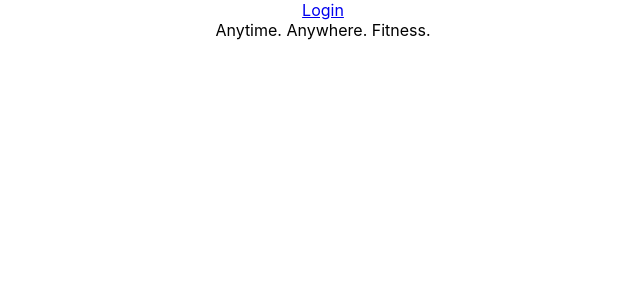
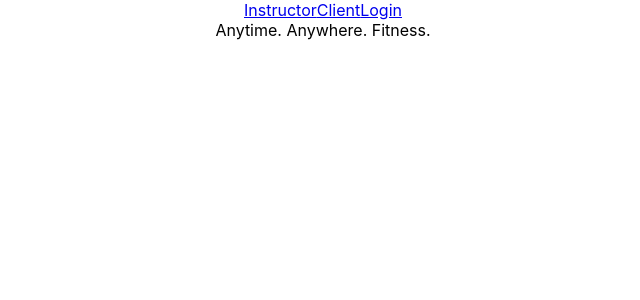
Before and after one commit to Build-Week-AnywhereFitness-1021/front-end, a React (Create React App) app: page / in a window 1280 px wide. Shown: the top 300 px of the page, without its empty margins (317-957 px from the left). Built offline with nearby package versions, Linux system fonts and the light colour scheme.

Commit message:
nav links

```diff
--- a/src/components/Nav.js
+++ b/src/components/Nav.js
@@ -4,6 +4,12 @@ import {Link} from 'react-router-dom';
 const Nav = () => {
     return (
         <div>
+            <Link to="/Instructor">
+                Instructor
+            </Link>
+            <Link to="/client">
+                Client
+            </Link>
             <Link to="/login">
                 Login
             </Link>
```
